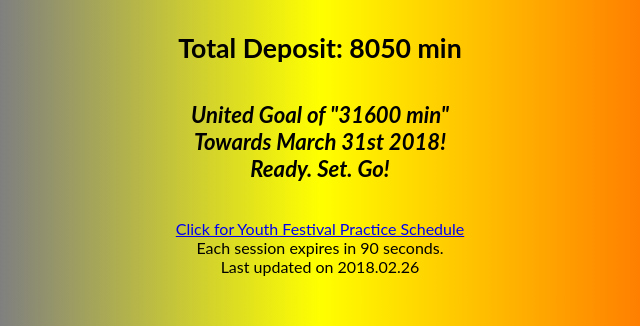
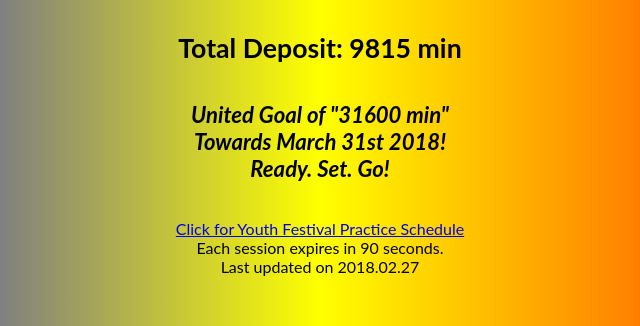
Before and after one commit to bluedeeperthanindigo/316, a plain HTML site: page home.html in a window 1280 px wide. Shown: the part 211-537 px from the top of the page, 320-960 px from the left. Drawn offline with Linux system fonts and the light colour scheme.

Commit message:
Update home.html

```diff
--- a/home.html
+++ b/home.html
@@ -22,10 +22,10 @@ height="0" width="0" style="display:none;visibility:hidden"></iframe></noscript>
   <div class="main">
     <h4>👑 🙏 👑<br/>TIG DAIMOKU BANK</h4>
     <button id="clickme"> 1 Click = Deposit of 5 min Daimoku</button>
-	  <h4>Total Deposit: 8050 min<br/></h4>
+	  <h4>Total Deposit: 9815 min<br/></h4>
 
 	  <em><h5>United Goal of "31600 min"<br/>Towards March 31st 2018!</br> Ready. Set. Go!</br></h5></em>
-	<p style="margin-top:0;"><font size="3"><a href="https://goo.gl/phTDtv" title="3.31 Practice Schedule">Click for Youth Festival Practice Schedule</a><br/>Each session expires in 90 seconds.<br/>Last updated on 2018.02.26</font></p>
+	<p style="margin-top:0;"><font size="3"><a href="https://goo.gl/phTDtv" title="3.31 Practice Schedule">Click for Youth Festival Practice Schedule</a><br/>Each session expires in 90 seconds.<br/>Last updated on 2018.02.27</font></p>
 
   </div>
 <script src="counter.js" type="text/javascript"></script>
```
